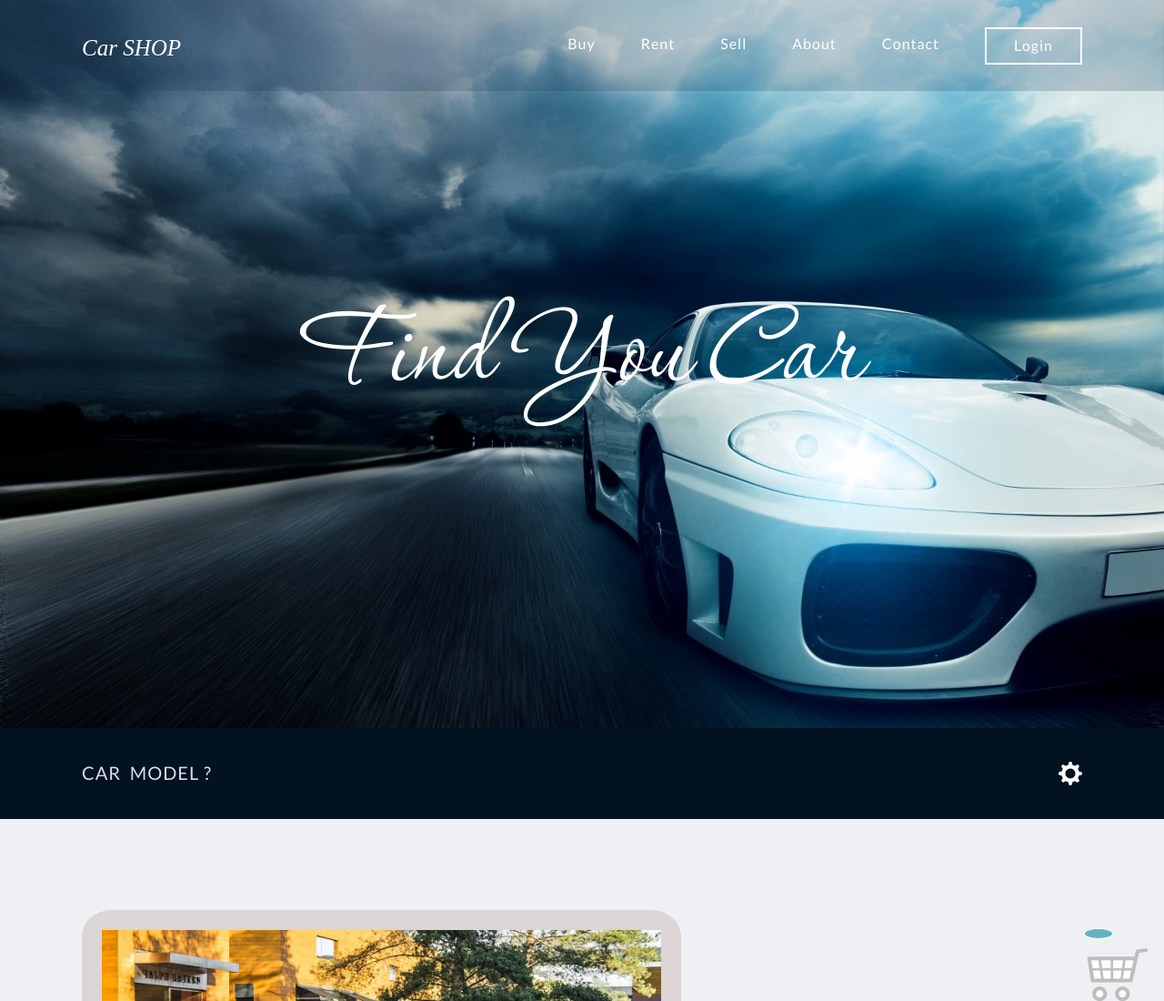
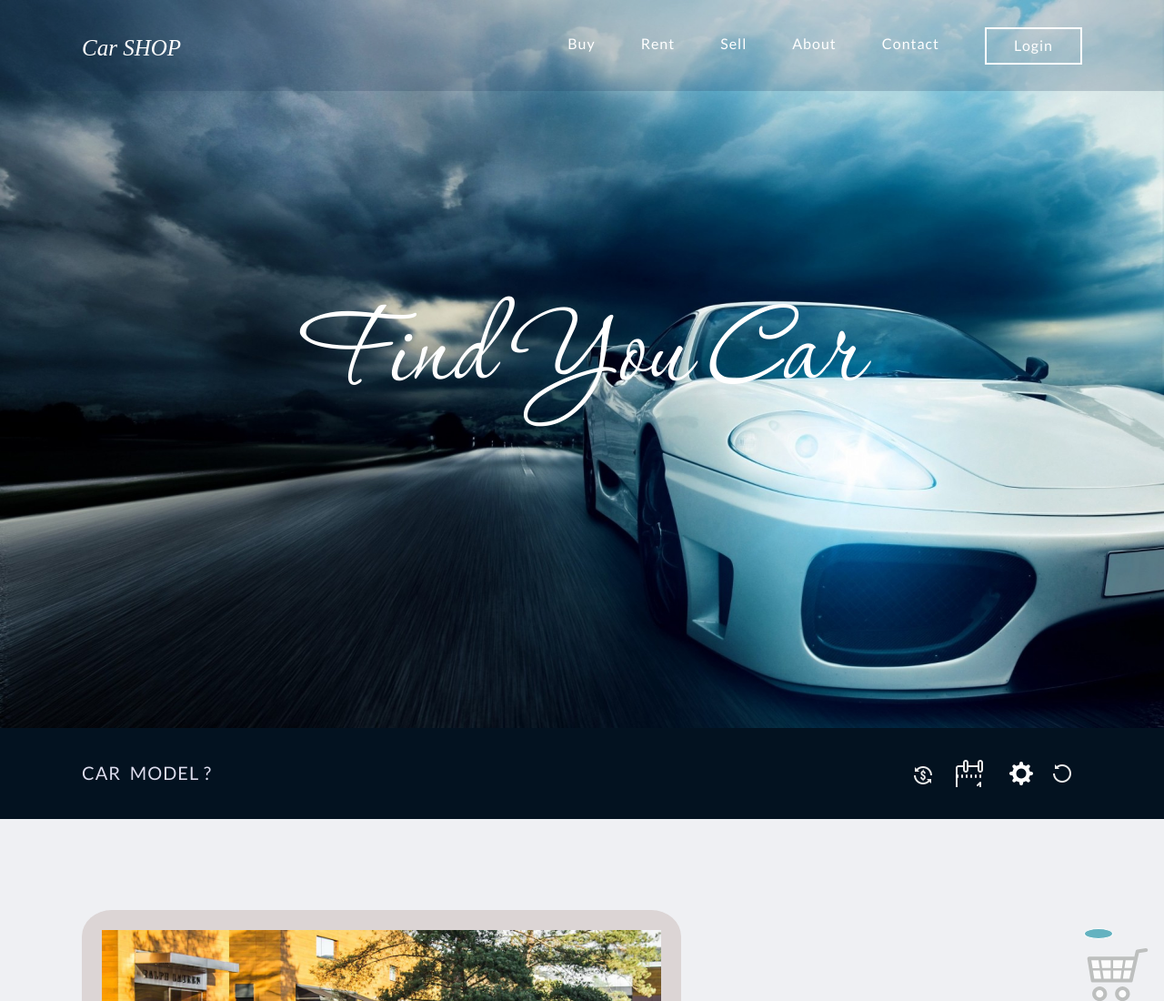
Before and after one commit to kmjyz44/Online-Store-, a website built with webpack: page index.html in a window 1280 px wide. Shown: the top 1100 px of the page at 91% size. Built offline with nearby package versions, Linux system fonts and the light colour scheme.

Commit message:
fix page sort

```diff
--- a/css/responsive.css
+++ b/css/responsive.css
@@ -161,16 +161,7 @@ header nav .login_btn:hover{
     display: flex;
 }
 
-
-
-
-
-
-
-
-
 /*  Hero Section  */
-
 .hero{
     width: 100%;
     height: 900px;
@@ -200,9 +191,6 @@ header nav .login_btn:hover{
     position: relative;
     display: block;
 }
-
-
-
 
 /*  Search Section  */
 .search{
@@ -258,6 +246,7 @@ header nav .login_btn:hover{
     float: right;
     background: url('../img/advanced_search_active.png') no-repeat;
     margin-top: 37px;
+    padding: 10px;
 
     transition: all .2s linear;
     -webkit-transition: all .2s linear;
@@ -272,8 +261,62 @@ header nav .login_btn:hover{
 .search .advanced_search_icon.active{
     background: url('../img/advanced_search_active.png') no-repeat;
 }
+.advanced_search_icon_clear{
+    display: block;
+    width: 34px;
+    height: 34px;
+    float: right;
+    background: url('../img/clear.png') no-repeat;
+    margin-top: 38px;
+    padding: 0px 10px 0px 10px;
+    border: none;
+    cursor: pointer;
+    outline: none; /* Для синий ободки */
+    border: 0;
+    transition: all .2s linear;
+    -webkit-transition: all .2s linear;
+    -moz-transition: all .2s linear;
+    -o-transition: all .2s linear;
+}
+.advanced_search_icon_price{
+    position: absolute;
+    display: inline-block;
+    align-items: center;
+    width: 38px;
+    height: 38px;
+    left: 83%;
+    background: url('../img/price.png') no-repeat;
+    margin-top: 40px;
+    padding: 0px 10px 0px 10px;
+    border: none;
+    cursor: pointer;
+    outline: none; /* Для синий ободки */
+    border: 0;
+    transition: all .2s linear;
+    -webkit-transition: all .2s linear;
+    -moz-transition: all .2s linear;
+    -o-transition: all .2s linear;
 
-
+}
+.advanced_search_icon_date{
+    position: absolute;
+    align-items: center;
+    display: inline-block;
+    width: 34px;
+    height: 34px;
+    left: 87%;
+    background: url('../img/date.png') no-repeat;
+    margin-top: 31px;
+    padding: 0px 10px 0px 10px;
+    border: none;
+    cursor: pointer;
+    outline: none; /* Для синий ободки */
+    border: 0;
+    transition: all .2s linear;
+    -webkit-transition: all .2s linear;
+    -moz-transition: all .2s linear;
+    -o-transition: all .2s linear;
+}
 .search .advanced_search{
     width: 100%;
     position: absolute;
@@ -483,6 +526,7 @@ header nav .login_btn:hover{
 }
 .listings ul.properties_list li .drive:hover{
     font-size: 65px;
+
 }
 .listings ul.properties_list li .carprice{
     position: absolute;
@@ -501,7 +545,9 @@ header nav .login_btn:hover{
     -moz-border-radius: 2px;
     -o-border-radius: 2px;
 }
-
+.listings ul.properties_list li .blue{
+    color: blue;
+}
 
 .listings ul.properties_list li:nth-child(3n+0){
     margin-right: 0;
@@ -607,6 +653,7 @@ header nav .login_btn:hover{
     padding: 5px 5px;
     text-align: center;
 }
+
 /*  footer  */
 footer{
     padding-top: 100px;
--- a/index.html
+++ b/index.html
@@ -38,11 +38,15 @@
 
 	<section class="search">
 		<div class="wrapper">
+			<button class="advanced_search_icon_price" id="advanced_search_btn__price" title="sort price"></button>
+				<button class="advanced_search_icon_date" id="advanced_search_btn__date" title="sort date"></button>
+
 			<form action="#" method="post" id = 'search_model'>
 				<input type="text" id="search" name="search" placeholder="car  model ?"  autocomplete="off"/>
 				<input type="submit" id="submit_search" name="submit_search"/>
-			</form>
-			<a href="#" class="advanced_search_icon" id="advanced_search_btn"></a>
+				<button class="advanced_search_icon_clear" id="advanced_search_btn__clear" title="cleaning"></button>
+				</form>
+			<a href="#" class="advanced_search_icon" id="advanced_search_btn" title = 'filter'></a>
 		</div>
 
 		<div class="advanced_search">
@@ -119,7 +123,7 @@
 
 				<li class="about">
 					<p>Choose your favorite super car</p>
-					<ul>
+					<ul id="coment">
 						<li><a href="https://www.facebook.com/Lamborghini" class="facebook" target="_blank"></a></li>
 						<li><a href="https://twitter.com/scuderiaferrari" class="twitter" target="_blank"></a></li>
 						<li><a href="https://www.ferrari.com/en-UA" class="google" target="_blank"></a></li>
@@ -134,7 +138,7 @@
 	<script type="text/javascript" src="./src/index.js"></script>
 	<script type="text/javascript" src="./src/card.js" type="module"></script>
 	<script type="text/javascript" src="./src/Cars.js"></script>
-	<script type="text/javascript" src="./src/filter.js" type="module"></script>
+
 
 </body>
 </html>
--- a/src/card.js
+++ b/src/card.js
@@ -4,7 +4,6 @@ let basket_car = {};
  $('document').ready(function(){
     loadcars();
     checkCart();
-    showCart()
 });
 let  carr_array = [];
 
@@ -17,7 +16,7 @@ let  carr_array = [];
 
         }
         for(let key in data){
-            out+='<li class = '+data[key].art+'>';
+            out+='<li class = '+data[key].art+' data-price = '+data[key].price+' data-year = '+ data[key].year+'>';
             out+= '<button href="#" class = "drive" title="Buy" data-art = "'+data[key].art+'">'+"&#128465;"+'</button>';
             out+= '<a href='+data[key].carhref+' class = "link_car"><img src = "'+data[key].immage+'" alt="" class = "img_car"></img></a>';
             out+= '<div class="name_year">'+'<h1 class = "name">'+data[key].name+ '&nbsp'+'</h1>'+ '<h1>'+ data[key].year+ ' YEAR'+'</h1>'+'</div>';
@@ -27,10 +26,11 @@ let  carr_array = [];
         }
         $('#properties_list').html(out);
         $('button.drive').on('click',addToCart);
-
+        $('button.advanced_search_icon_clear').on('click',cleaning)
     })
     function showCart(){
         checkCart();
+
         let out = 0;
         for(let cars in cart){
             out+= cart[cars];
@@ -40,22 +40,32 @@ let  carr_array = [];
         }
         function addToCart(){
             let articul = $(this).attr('data-art');
+            if(basket_car[articul]==20){
+                alert('Извините, все слоты заполнены');
+            }
+            else{
             if(basket_car[articul]!=undefined){
                 basket_car[articul]++;
             }
             else{
                 basket_car[articul]=1;
             }
+        }
+            event.target.classList.add('blue');
             localStorage.setItem('cart',JSON.stringify(basket_car));
             showCart();
         }
 
 }
 
+
+
+
 function checkCart(){
     if(localStorage.getItem('cart')!=null){
         cart = JSON.parse(localStorage.getItem('cart'));
     }
+
 }
 
 // фильтр єлементов
@@ -138,5 +148,19 @@ formElement.addEventListener('submit', (e) => {
                             }
 }
 
-
 });
+function cleaning (){
+    for(let cars of carr_array){
+        document.querySelector('.'+cars.art).classList.remove("active_col");
+        document.querySelector('.'+cars.art).classList.remove("active");
+        document.querySelector('.'+cars.art).classList.remove("active_max");
+        document.querySelector('.'+cars.art).classList.remove("active_date");
+        document.querySelector('.'+cars.art).classList.remove("active_datel")
+    }
+}
+window.onload = function () {
+let sortcar = document.querySelector('#properties_list');
+//sortcar.forEach(elemen => {console.log(elemen);})
+replaceNode=sortcar.replaceChild(sortcar.children[1], sortcar.children[0]);
+sortcar.appendChild(replaceNode);
+}
```
Also changed, not shown: img/ab.png (added), img/backarrows.png (added), img/clear.png (added), img/date.png (added), img/icons8-поверните-против-часовой-стрелки-50.png (added), img/price.png (added).
